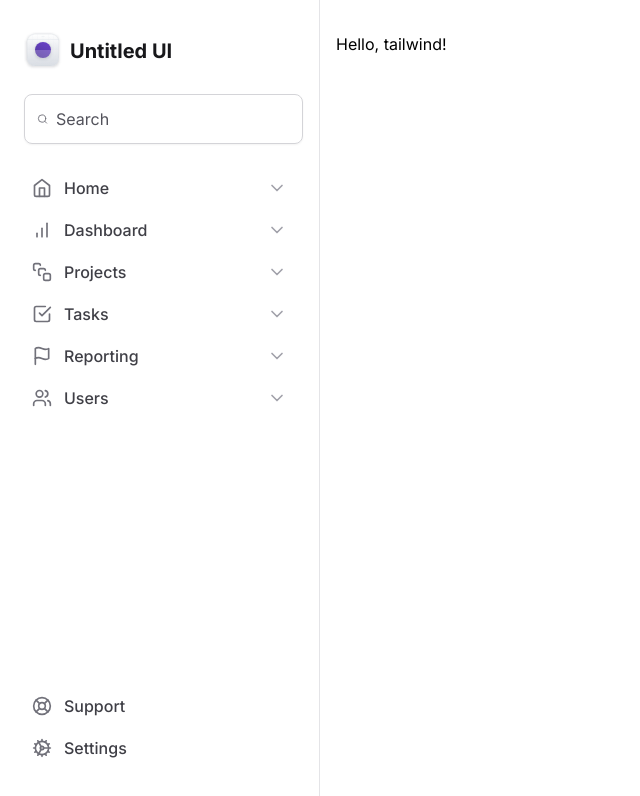
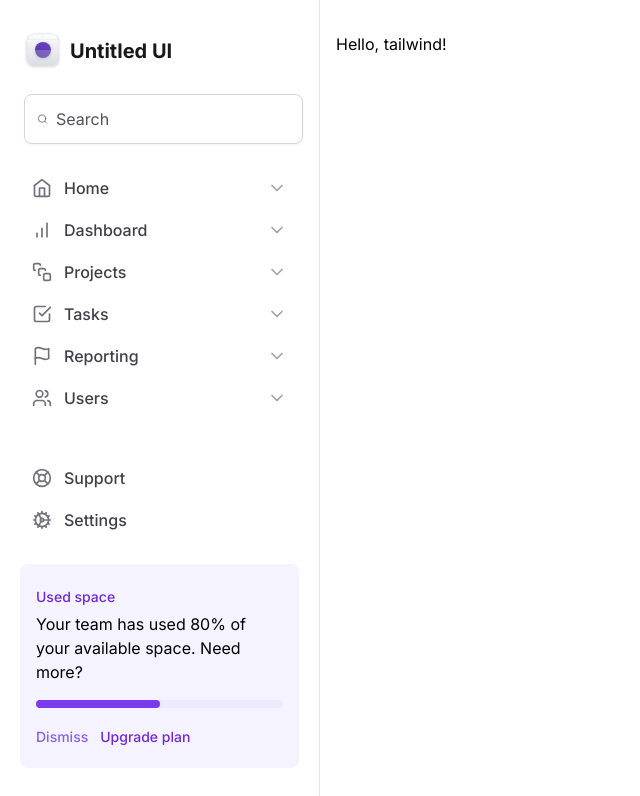
Before and after one commit to CaioVinicius7/untitled-ui, a Next.js app: page / in a window 1280 px wide. Shown: the top 796 px of the page, without its empty margins (0-640 px from the left). Built offline with nearby package versions, Linux system fonts and the light colour scheme.

Commit message:
feat: :lipstick: UsedSpaceWidget

```diff
--- /dev/null
+++ b/src/components/Sidebar/UsedSpaceWidget.tsx
@@ -0,0 +1,27 @@
+export function UsedSpaceWidget() {
+  return (
+    <div className="flex flex-col gap-4 rounded-lg bg-violet-50 px-4 py-5">
+      <div className="space-y-1">
+        <span className="text-sm/5 font-medium text-violet-700">
+          Used space
+        </span>
+
+        <p>Your team has used 80% of your available space. Need more?</p>
+      </div>
+
+      <div className="h-2 rounded-full bg-violet-100">
+        <div className="h-2 w-1/2 rounded-full bg-violet-600" />
+      </div>
+
+      <div className="space-x-3">
+        <button className="text-sm font-medium text-violet-500 hover:text-violet-700">
+          Dismiss
+        </button>
+
+        <button className="text-sm font-medium text-violet-700 hover:text-violet-900">
+          Upgrade plan
+        </button>
+      </div>
+    </div>
+  );
+}
--- a/src/components/Sidebar/index.tsx
+++ b/src/components/Sidebar/index.tsx
@@ -3,6 +3,7 @@ import { Cog, LifeBuoy, Search } from "lucide-react";
 import { Logo } from "./Logo";
 import { MainNavigation } from "./MainNavigation";
 import { NavItem } from "./MainNavigation/NavItem";
+import { UsedSpaceWidget } from "./UsedSpaceWidget";
 
 export function Sidebar() {
   return (
@@ -36,6 +37,8 @@ export function Sidebar() {
             withExpandIndicator={false}
           />
         </nav>
+
+        <UsedSpaceWidget />
       </div>
     </aside>
   );
```
